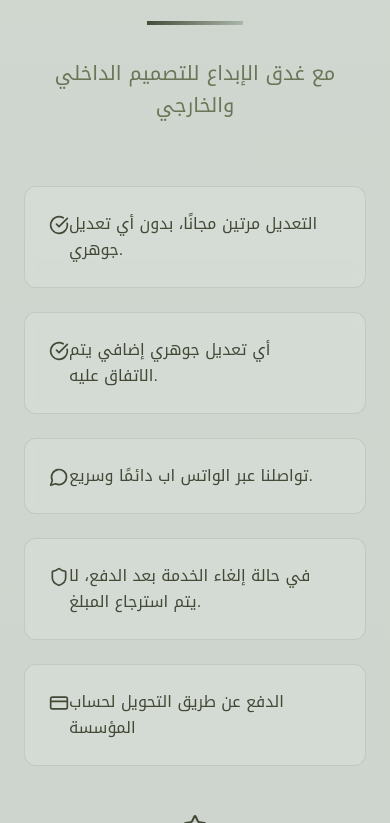
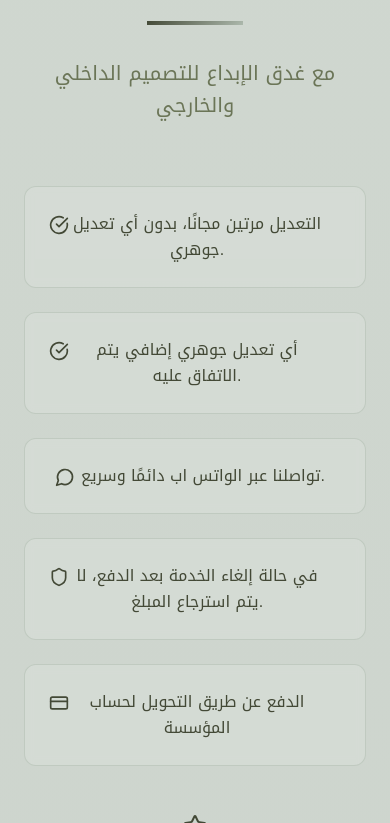
Before and after one commit to Webique/ghadq-essence-design, a React (Vite) app: page / in a window 390 px wide. Shown: the part 11177-12000 px from the top of the page. Built offline with nearby package versions, Linux system fonts and the light colour scheme.

Commit message:
added splash screen

```diff
--- a/src/components/PrivacyPolicy.tsx
+++ b/src/components/PrivacyPolicy.tsx
@@ -71,10 +71,10 @@ const PrivacyPolicy = () => {
             {policies.map((policy, index) => (
               <div
                 key={index}
-                className="flex items-start space-x-4 rtl:space-x-reverse text-start p-6 card-premium hover-lift"
+                className="flex items-start space-x-4 rtl:space-x-reverse text-center md:text-start p-6 card-premium hover-lift"
                 style={{ animationDelay: `${index * 0.1}s` }}
               >
-                <div className="flex-shrink-0 mt-1">
+                <div className="flex-shrink-0 mt-1 mx-auto md:mx-0">
                   {policy.icon}
                 </div>
                 <div>
```
